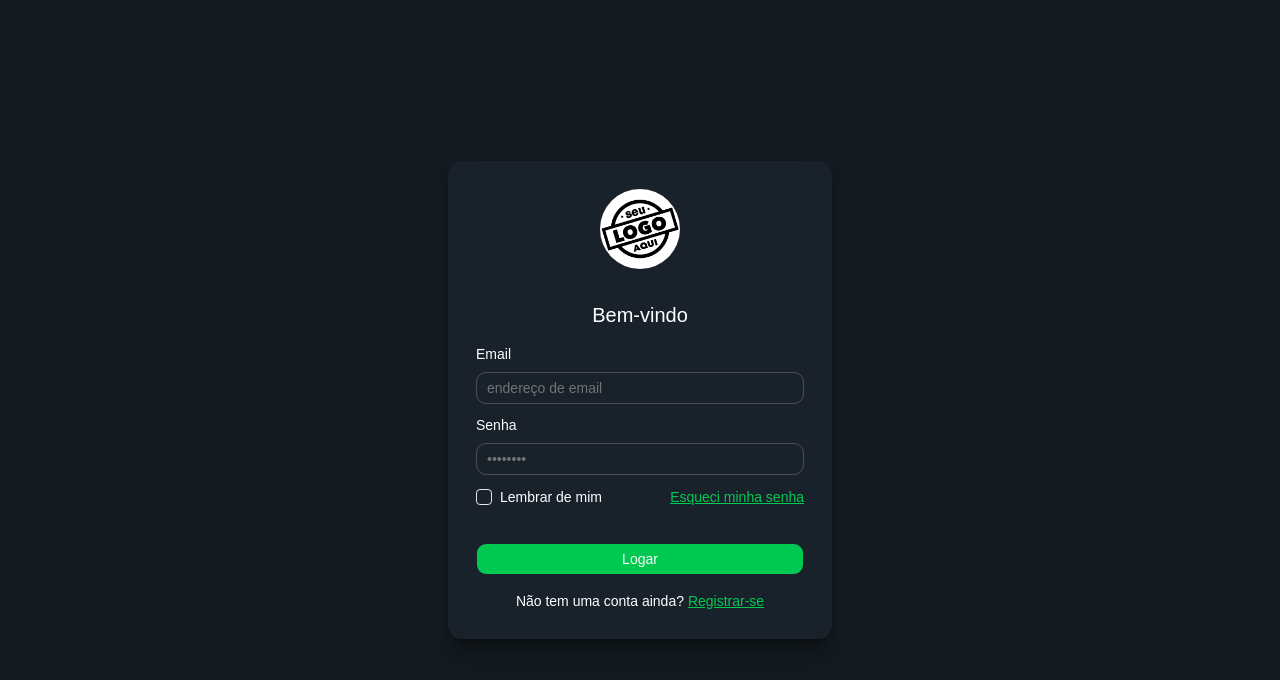
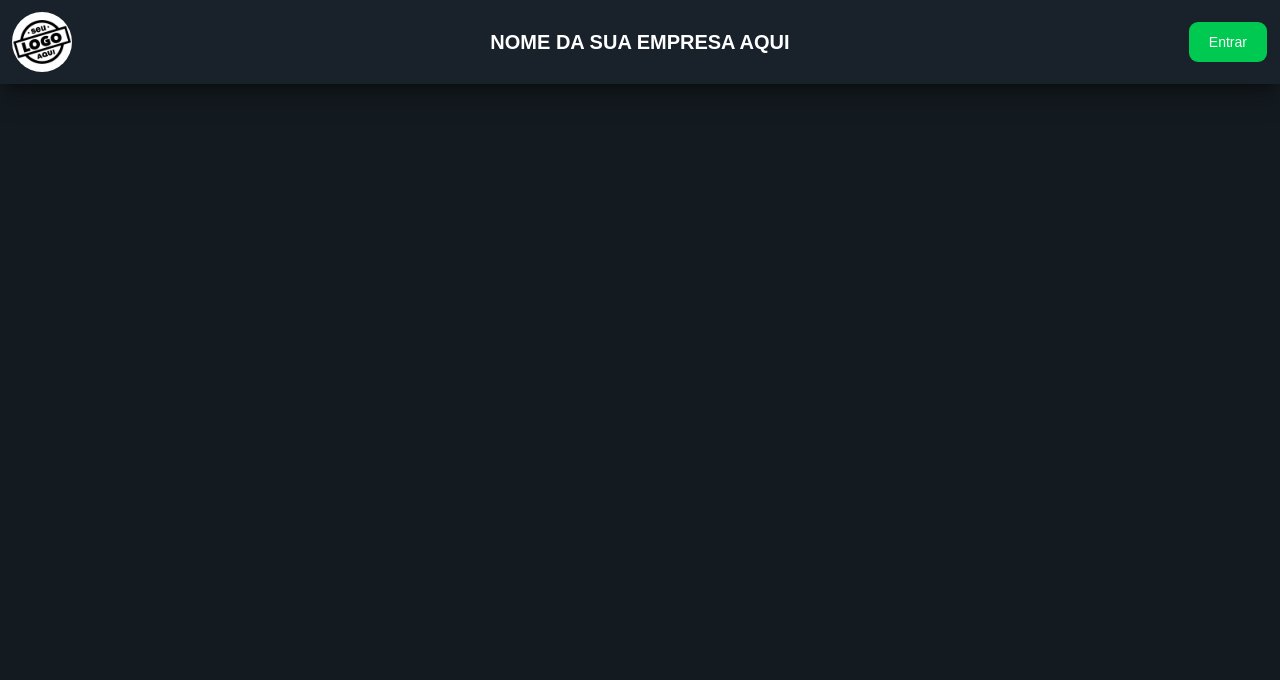
Before and after one commit to alberijunior30/gtech-app, a React (Vite) app: page / in a window 1280 px wide. Shown: the top 680 px of the page. Built offline with nearby package versions, Linux system fonts and the light colour scheme.

Commit message:
adição da pagina home, da criação do leyout header, ajuster na pagina de login, ajuste no index.css global

```diff
--- /dev/null
+++ b/src/Pages/Home/index.jsx
@@ -0,0 +1,10 @@
+import { cn } from "@/lib/utils";
+import { Link } from "react-router";
+import { buttonVariants } from "@/components/ui/button";
+import { Header } from "@/components/Layouts/Header";
+export function Home(){
+
+    return (
+        <Header actions={<Link to="/login" className={cn(buttonVariants(), "bg-green-500 hover:bg-green-600 p-5")}>Entrar</Link>}/>
+    );
+}
--- a/src/Routes/index.jsx
+++ b/src/Routes/index.jsx
@@ -1,11 +1,12 @@
 import { createBrowserRouter } from "react-router";
-
+import { Home } from "@/Pages/Home";
 import { LoginPage } from "../Pages/LoginPages";
 import { RecoverPass } from "../Pages/RecoverPass";
 import { RegisterPage } from "../Pages/RegisterPages";
 
 export const router = createBrowserRouter([
-{path: "/", element: <LoginPage/>},
+{path: "/", element: <Home/>},
+{path: "/login", element: <LoginPage/>},
 {path: "/register", element: <RegisterPage/>},
 {path: "/recover", element: <RecoverPass/>}
 ])
--- /dev/null
+++ b/src/components/Layouts/Header/index.jsx
@@ -0,0 +1,11 @@
+import Logo from "@/assets/images.png";
+
+export function Header({actions}) {
+  return (
+    <header className="grid grid-cols-3 items-center bg-[#19212b] p-3 shadow-xl/30 text-white">
+      <img className="rounded-full size-15" src={Logo} alt="Logo do Sistema" />
+      <h1 className="text-xl font-bold text-center uppercase">nome da sua empresa aqui</h1>
+      <div className="justify-self-end">{actions}</div>
+    </header>
+  );
+}
--- a/src/components/Layouts/Login/index.jsx
+++ b/src/components/Layouts/Login/index.jsx
@@ -1,5 +1,5 @@
 import { Link } from "react-router";
-import Logo from "../../../assets/images.png"
+import Logo from "@/assets/images.png"
 import { Input } from "@/components/ui/input";
 import { Field, FieldLabel, FieldDescription } from "@/components/ui/field";
 import { Button } from "@/components/ui/button";
@@ -27,7 +27,7 @@ export function Login(){
           <Field>
             <FieldLabel htmlFor="email">Email</FieldLabel>
             <Input
-              className="border-white/20 focus-visible:border-green-500"
+              className="border-white/20 focus-visible:border-green-500 focus-visible:ring-0"
               id="email"
               name="email"
               type="email"
@@ -39,7 +39,7 @@ export function Login(){
           <Field>
             <FieldLabel htmlFor="senha">Senha</FieldLabel>
             <Input
-              className="border-white/20 focus-visible:border-green-500"
+              className="border-white/20 focus-visible:border-green-500 focus-visible:ring-0"
               id="senha"
               name="senha"
               type="password"
@@ -56,13 +56,16 @@ export function Login(){
               </label>
             </div>
 
-            <Link to="/recover" className="underline text-green-500 hover:text-red-500">
+            <Link
+              to="/recover"
+              className="underline text-green-500 hover:text-green-600"
+            >
               Esqueci minha senha
             </Link>
           </div>
 
           <Button
-            className="w-full bg-green-500 mt-6 hover:bg-red-500"
+            className="w-full bg-green-500 mt-6 hover:bg-green-600"
             type="submit"
           >
             Logar
@@ -71,7 +74,10 @@ export function Login(){
 
         <p className="text-center">
           Não tem uma conta ainda?{" "}
-          <Link to="/register" className="underline text-green-500 hover:text-red-500">
+          <Link
+            to="/register"
+            className="underline text-green-500 hover:text-green-600"
+          >
             Registrar-se
           </Link>
         </p>
--- a/src/index.css
+++ b/src/index.css
@@ -49,7 +49,7 @@
 }
 
 :root {
-    --background: oklch(1 0 0);
+    --background: #141b20;
     --foreground: oklch(0.145 0 0);
     --card: oklch(1 0 0);
     --card-foreground: oklch(0.145 0 0);
```
